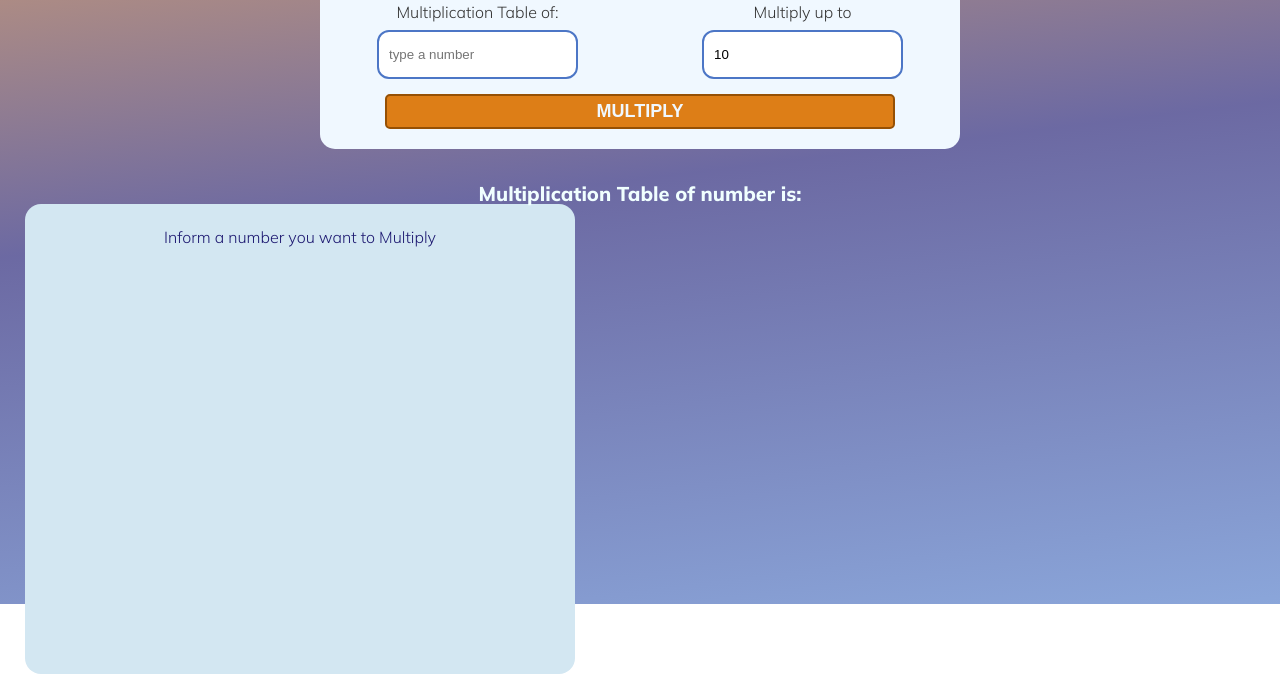
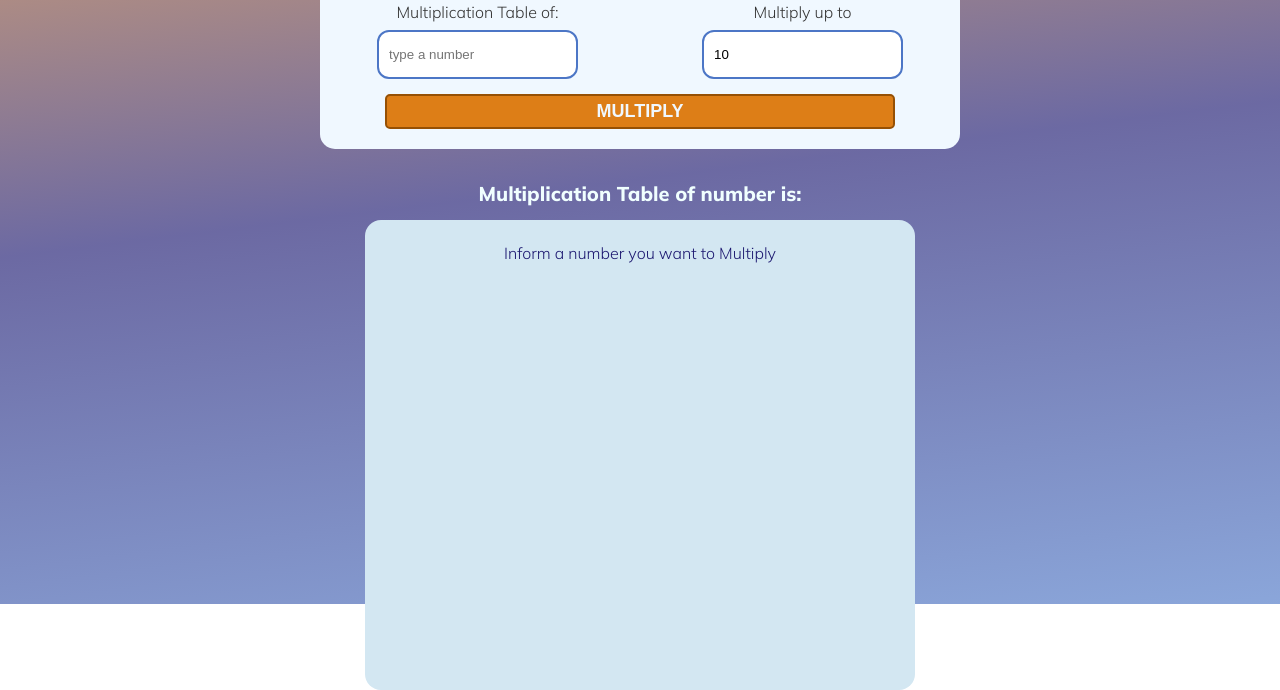
Before and after one commit to ricksalgado/JS-multiplication-table, a plain HTML site: page index.html in a window 1280 px wide. Shown: the part 246-936 px from the top of the page. Drawn offline with nearby package versions, Linux system fonts and the light colour scheme.

Commit message:
clean error

```diff
--- a/css/style.css
+++ b/css/style.css
@@ -78,7 +78,7 @@ form input[type="submit"]{
     min-width: 250px;
     max-width: 500px;
     align-items: center;
-    justify-content: start;`
+    justify-content: start;
     margin: 1rem auto;
     padding: 25px;
     background-color:rgb(211, 231, 242);
```
